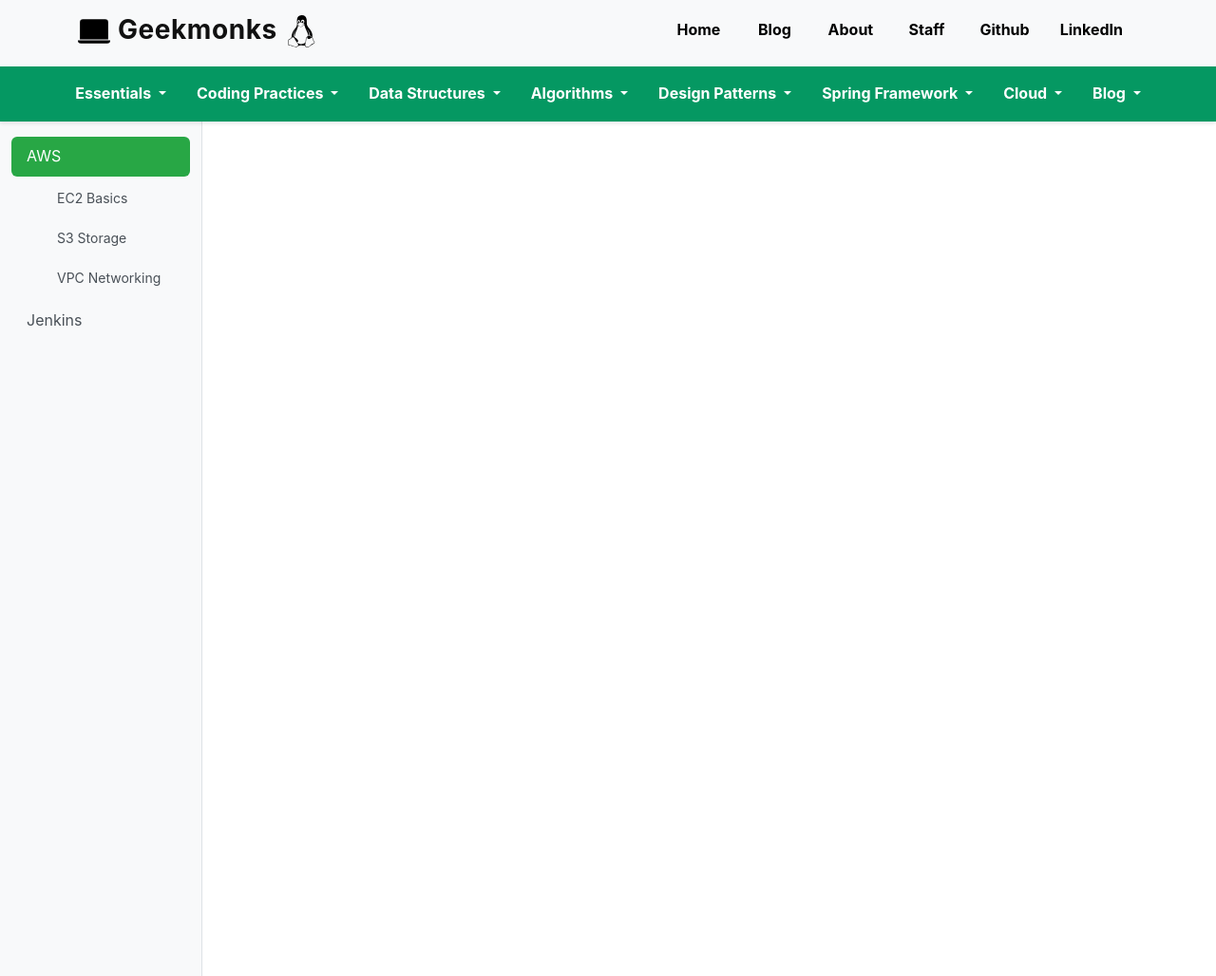
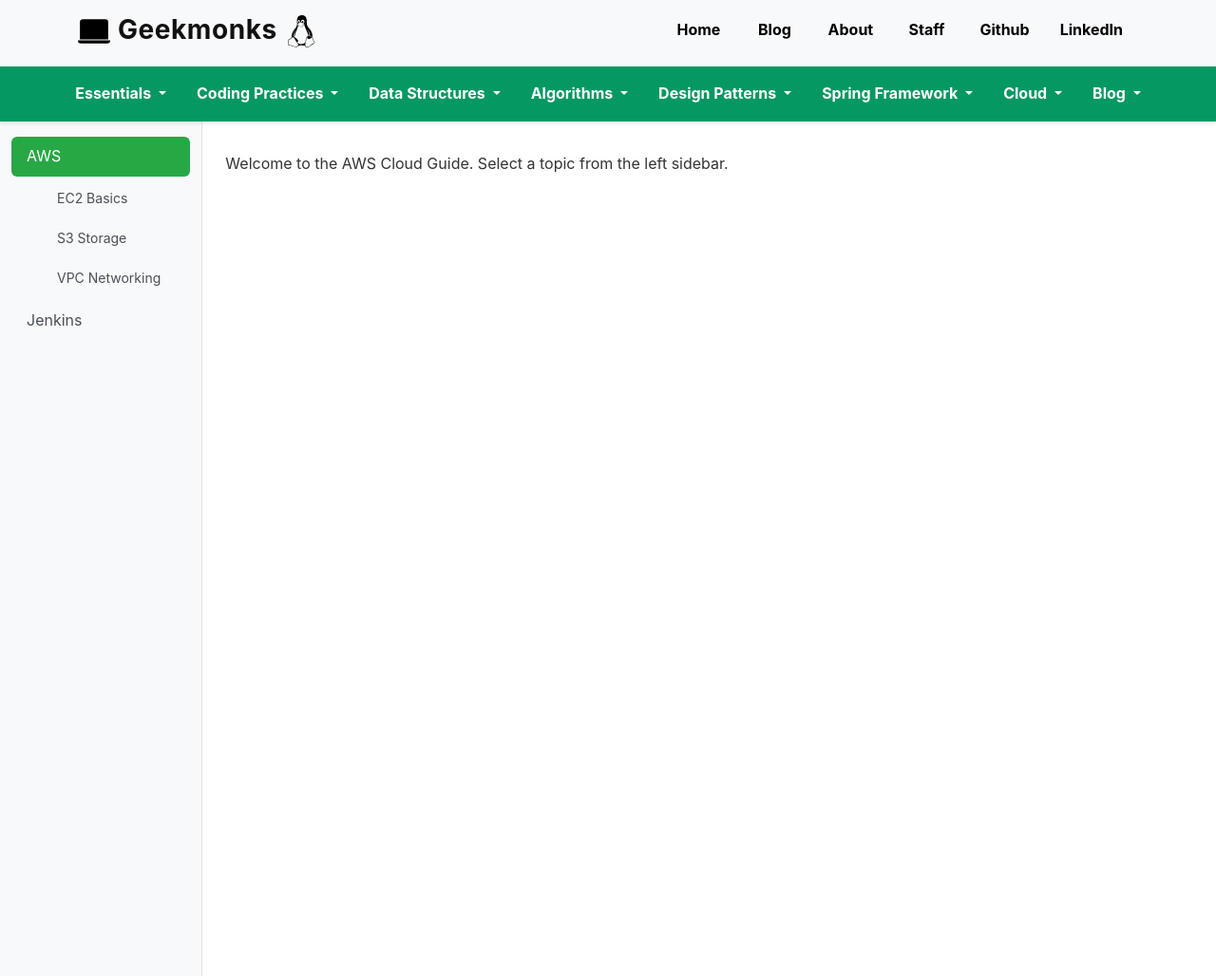
Before and after one commit to SRVivek1/geekmonks, a Jekyll site: the page built from _courses/cloud/aws/index.md, in a window 1280 px wide. Shown: the whole page at 95% size. Built offline with Jekyll 4.4.1, drawn with Linux system fonts in a browser that asks for light colours; some of the changed lines change nothing that is shown.

Commit message:
aws - added 2 panel layout, links yet to be fixed

```diff
--- a/_config.yml
+++ b/_config.yml
@@ -10,7 +10,7 @@
 baseurl: "/geekmonks"
 
 # The base hostname & protocol for your site, e.g. http://example.com
-url: "https://www.google.com/search?q=https://srvivek1.github.io/geekmonks/"
+url: "https://srvivek1.github.io/geekmonks/"
 
 # This sets your URL structure.
 # 023-10-27-getting-started-with-jekyll.md --> https://your-blog-domain.com/getting-started-with-jekyll/
--- a/_layouts/course-layout.html
+++ b/_layouts/course-layout.html
@@ -19,7 +19,7 @@
         {% include banner.html %}
         {% include navigation.html %}
     </header>
-    <main>
+
     <div class="container-fluid">
         <div class="row min-vh-100">
             <!-- Left Sidebar -->
@@ -39,7 +39,7 @@
                                 <li class="nav-item">
                                     <a class="nav-link topic-link small" href="#"
                                         data-topic="{{ topic.url | split: '/' | last | replace: '.md', '' }}"
-                                            data-course-path="/{{ course.path }}/">
+                                        data-course-path="/_courses/{{ course.path }}/">
                                         {{ topic.title }}
                                     </a>
                                 </li>
@@ -55,53 +55,14 @@
             <!-- Right Content Panel -->
             <main class="col-md-9 ms-sm-auto col-lg-10 px-md-4">
                 <div id="topic-content">
-                        <!-- Default content or first topic loads here via JS -->
+                    {{ content }} <!-- Injects index.md content here -->
                 </div>
             </main>
         </div>
     </div>
-    </main>
-    <script src="https://cdn.jsdelivr.net/npm/bootstrap@5.3.2/dist/js/bootstrap.bundle.min.js"></script>
 
-    <script>
-        document.addEventListener('DOMContentLoaded', function () {
-            const links = document.querySelectorAll('.topic-link');
-            const contentDiv = document.getElementById('topic-content');
-            const courseLinks = document.querySelectorAll('.course-link');
-
-            function loadTopic(coursePath, topicId) {
-                fetch(`${coursePath}/_topics/${topicId}.md`)
-                    .then(response => response.text())
-                    .then(md => {
-                        contentDiv.innerHTML = `<div class="topic-content"><h1>${topicId.replace(/-/g, ' ').toUpperCase()}</h1><p>Content for ${topicId}...</p></div>`;
-                    })
-                    .catch(err => console.error('Error loading topic:', err));
-            }
-
-            links.forEach(link => {
-                link.addEventListener('click', function (e) {
-                    e.preventDefault();
-                    links.forEach(l => l.classList.remove('active'));
-                    courseLinks.forEach(cl => {
-                        const topicList = document.getElementById(`topics-${cl.dataset.course | slugify}`);
-                        if (topicList) topicList.classList.add('collapse');
-                    });
-                    this.classList.add('active');
-                    const topicId = this.dataset.topic;
-                    const coursePath = this.dataset.coursePath;
-                    loadTopic(coursePath, topicId);
-                    const topicList = document.getElementById(`topics-${coursePath | split: '/' | last | slugify}`);
-          if (topicList) topicList.classList.remove('collapse');
-        });
-      });
-
-      // Load default topic based on current course
-      const pathParts = window.location.pathname.split('/');
-      const coursePath = `/ courses / ${ pathParts[2]} / ${ pathParts[3]} /`;
-      const defaultTopic = '{{ page.default_topic | default: "ec2" }}';
-      loadTopic(coursePath, defaultTopic);
-    });
-    </script>
+    <!-- Include external JavaScript -->
+    <script src="{{ '/assets/js/course-layout.js' | relative_url }}"></script>
 </body>
 
 </html>
--- /dev/null
+++ b/assets/js/course-layout.js
@@ -0,0 +1,38 @@
+// assets/js/course.js
+document.addEventListener('DOMContentLoaded', function () {
+    const links = document.querySelectorAll('.topic-link');
+    const contentDiv = document.getElementById('topic-content');
+    const courseLinks = document.querySelectorAll('.course-link');
+    const baseurl = '{{ site.baseurl }}'; // Liquid variable, replaced during build
+
+    function loadTopic(coursePath, topicId) {
+        fetch(`${baseurl}${coursePath}/_topics/${topicId}.md`)
+            .then(response => response.text())
+            .then(md => {
+                contentDiv.innerHTML = `<div class="topic-content"><h1>${topicId.replace(/-/g, ' ').toUpperCase()}</h1><p>Content for ${topicId}... Last updated: 09:04 PM IST, Thursday, September 18, 2025.</p></div>`;
+            })
+            .catch(err => console.error('Error loading topic:', err));
+    }
+
+    links.forEach(link => {
+        link.addEventListener('click', function (e) {
+            e.preventDefault();
+            links.forEach(l => l.classList.remove('active'));
+            courseLinks.forEach(cl => {
+                const topicList = document.getElementById(`topics-${cl.dataset.course | slugify}`);
+                if (topicList) topicList.classList.add('collapse');
+            });
+            this.classList.add('active');
+            const topicId = this.dataset.topic;
+            const coursePath = this.dataset.coursePath;
+            loadTopic(coursePath, topicId);
+            const topicList = document.getElementById(`topics-${coursePath.split('/').pop() | slugify}`);
+            if (topicList) topicList.classList.remove('collapse');
+        });
+    });
+
+    // Load default topic based on front matter
+    const defaultTopic = '{{ page.default_topic | default: "ec2" }}';
+    const defaultLink = document.querySelector(`[data-topic="${defaultTopic}"]`);
+    if (defaultLink) defaultLink.click();
+});
```
Lines whose indentation alone changed are shown as unchanged.
